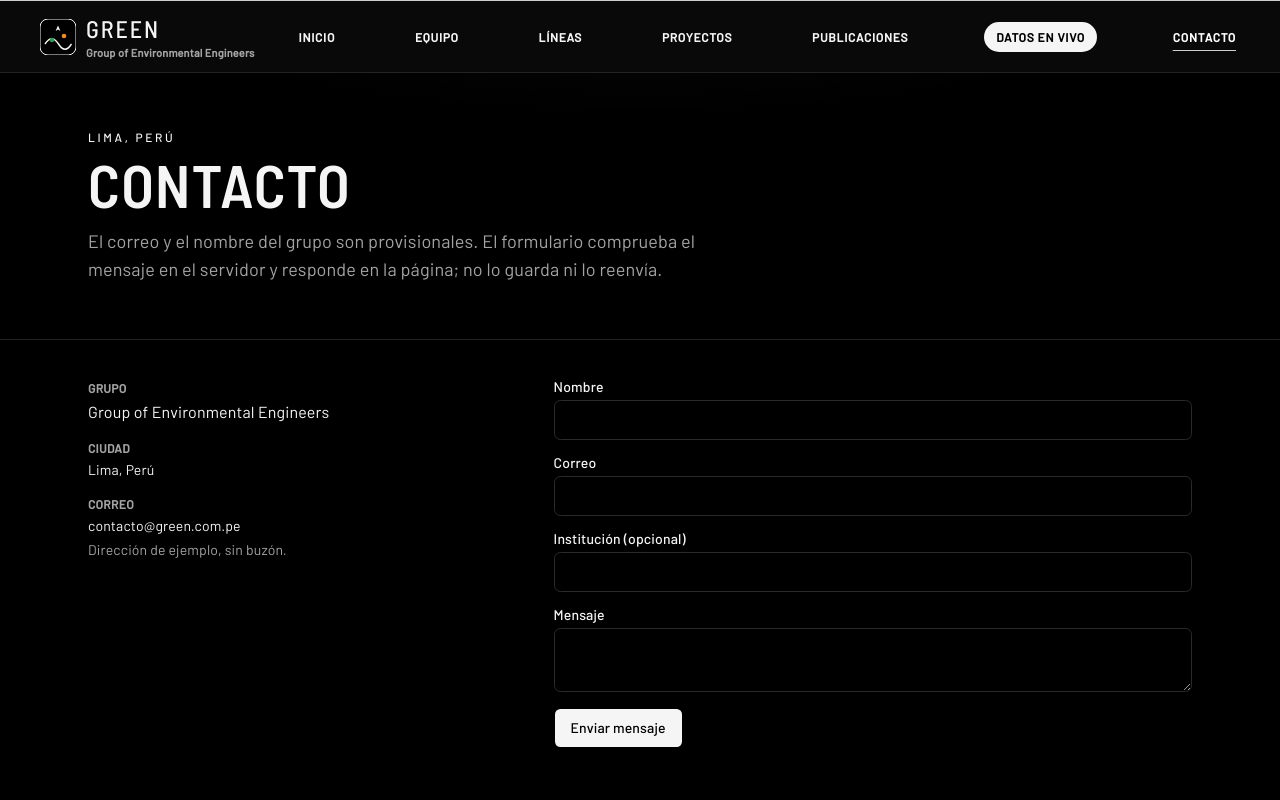
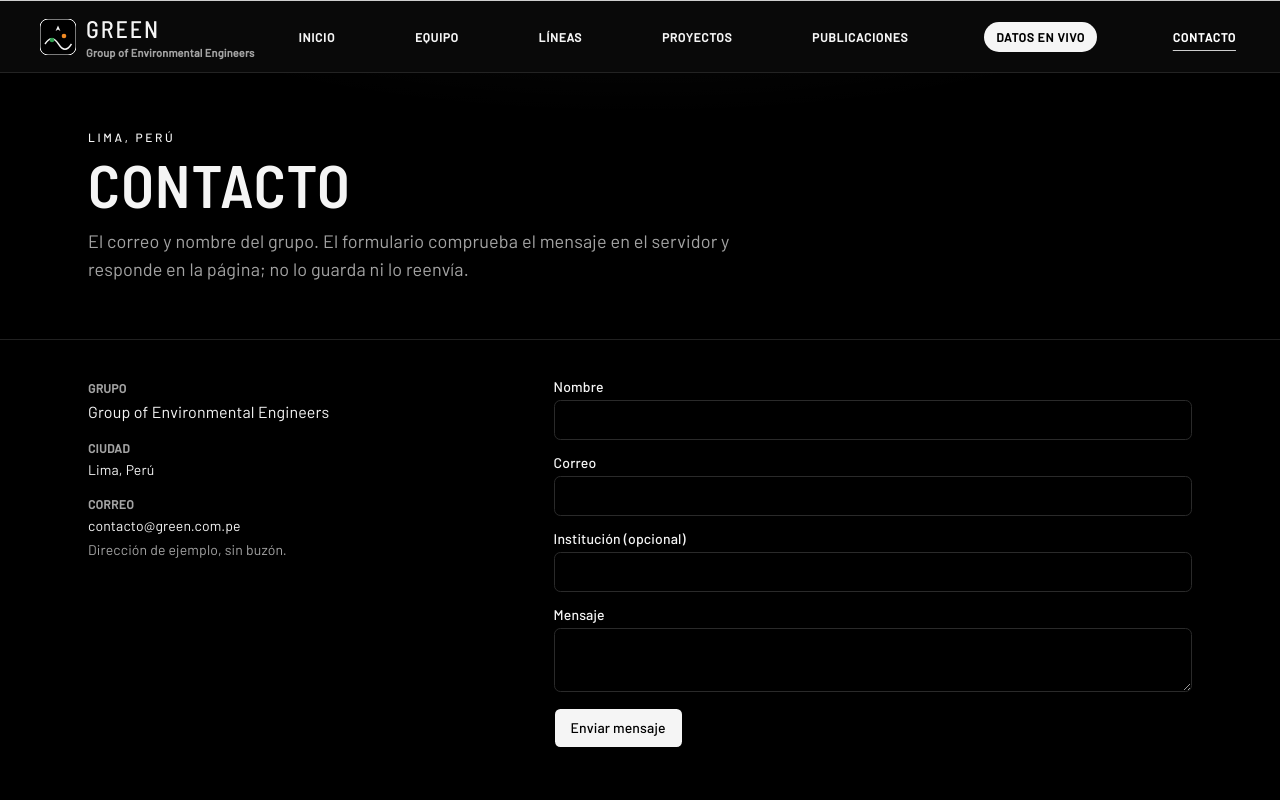
Before and after one commit to p494skgnzw-design/prototipo-calidad-aire-lima, a Next.js app: page /contacto in a window 1280 px wide. Shown: the top 800 px of the page. Built offline with nearby package versions, Linux system fonts and the light colour scheme.

Commit message:
Update page.tsx

```diff
--- a/app/contacto/page.tsx
+++ b/app/contacto/page.tsx
@@ -14,7 +14,7 @@ export default function ContactoPage() {
       <PageHeader
         eyebrow={site.city}
         title="Contacto"
-        lede="El correo y el nombre del grupo son provisionales. El formulario comprueba el mensaje en el servidor y responde en la página; no lo guarda ni lo reenvía."
+        lede="El correo y nombre del grupo. El formulario comprueba el mensaje en el servidor y responde en la página; no lo guarda ni lo reenvía."
       />
       <div className="mx-auto grid max-w-6xl gap-10 px-4 py-10 sm:px-6 lg:grid-cols-[0.8fr_1.2fr]">
         <aside className="space-y-4 text-sm">
```
